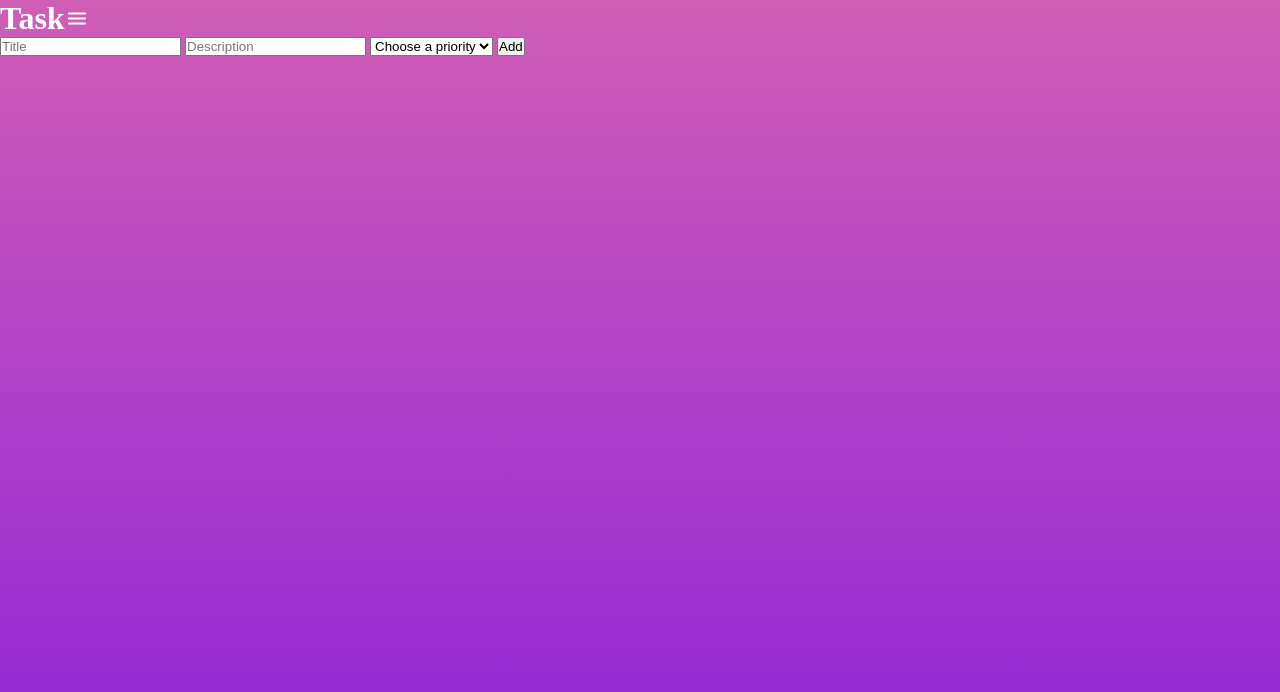
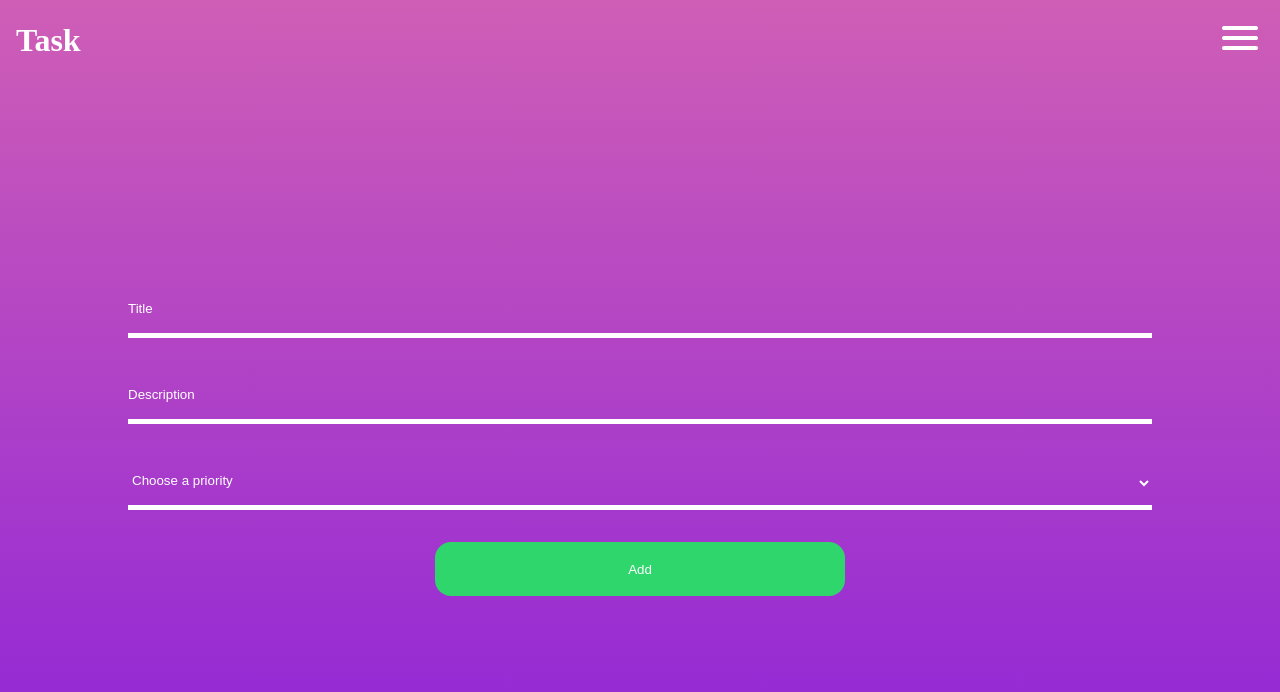
Before and after one commit to Etsa44/todoListExercise, a plain HTML site: page form.html in a window 1280 px wide. Drawn offline with Linux system fonts and the light colour scheme.

Commit message:
i finish my form

```diff
--- a/form.css
+++ b/form.css
@@ -8,8 +8,69 @@ body{
     background: linear-gradient(to bottom,rgba(207, 94, 182, 1),rgba(141, 35, 217, 1));
 }
 header{
+    height: 10%;
     display: flex;
+    justify-content: space-between;
+    align-items: center;
+    margin: 0 1rem;
+}
+header a{
+    text-decoration: none;
+}
+header img{
+    width: 3rem;
 }
 h1{
     color: white;
 }
+main{
+    height: 90%;
+    display: flex;
+    flex-direction: column;
+    justify-content: center;
+    align-items: center;
+}
+form {
+
+    height: 50%;
+    width: 80%;
+    display: flex;
+    flex-direction: column;
+    justify-content: center;
+    align-items: center;
+    gap: 2rem;
+}
+form select{
+    height: 15%;
+    width: 100%;
+    border: none;
+    outline: none;
+    background-color: transparent;
+    border-bottom: 5px solid white;
+    color: white;
+}
+form input{
+    height: 15%;
+    width: 100%;
+    border: none;
+    outline: none;
+    background-color: transparent;
+    border-bottom: 5px solid white;
+}
+input:focus{
+    color: white;
+}
+form ::placeholder{
+    color: white;
+}
+select option{
+    background-color: rgba(141, 35, 217, 0.499);
+}
+form button{
+    height: 15%;
+    width: 40%;
+    border-radius: 1rem;
+    background-color: rgba(47, 214, 108, 1);
+    color: white;
+    border: none;
+}
--- a/form.html
+++ b/form.html
@@ -8,8 +8,12 @@
     </head>
     <body>
         <header>
-            <h1>Task</h1>
-            <img src="image/material-symbols--menu-rounded.svg" alt="">
+            <a href="index.html">
+                <h1>Task</h1>
+            </a>
+            <a href="#">
+                <img src="image/material-symbols--menu-rounded.svg" alt="">
+            </a>
         </header>
         <main>
             <form action="">
@@ -17,12 +21,13 @@
                 <input id="taskDescription" type="text" placeholder="Description">
                 <select name="" id="">
                     <option value="" disabled selected>Choose a priority</option>
-                    <option value="">basse</option>
-                    <option value="">moyenne</option>
-                    <option value="">haute</option>
+                    <option value="Low">Low</option>
+                    <option value="Average">Average</option>
+                    <option value="high">high</option>
                 </select>
-                <button>Add</button>
+                <button type="submit">Add</button>
             </form>
+
         </main>
     </body>
 </html>
```
